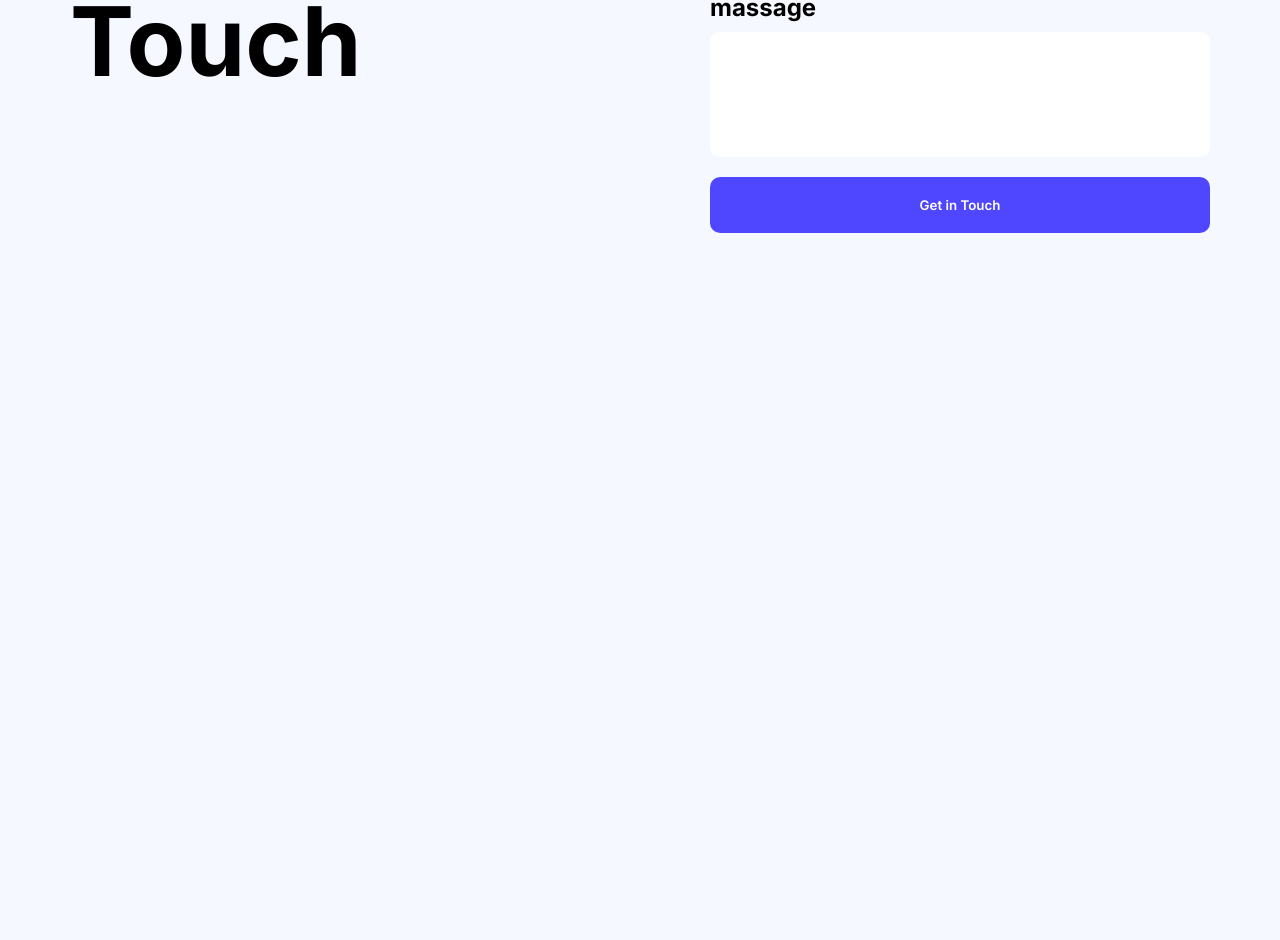
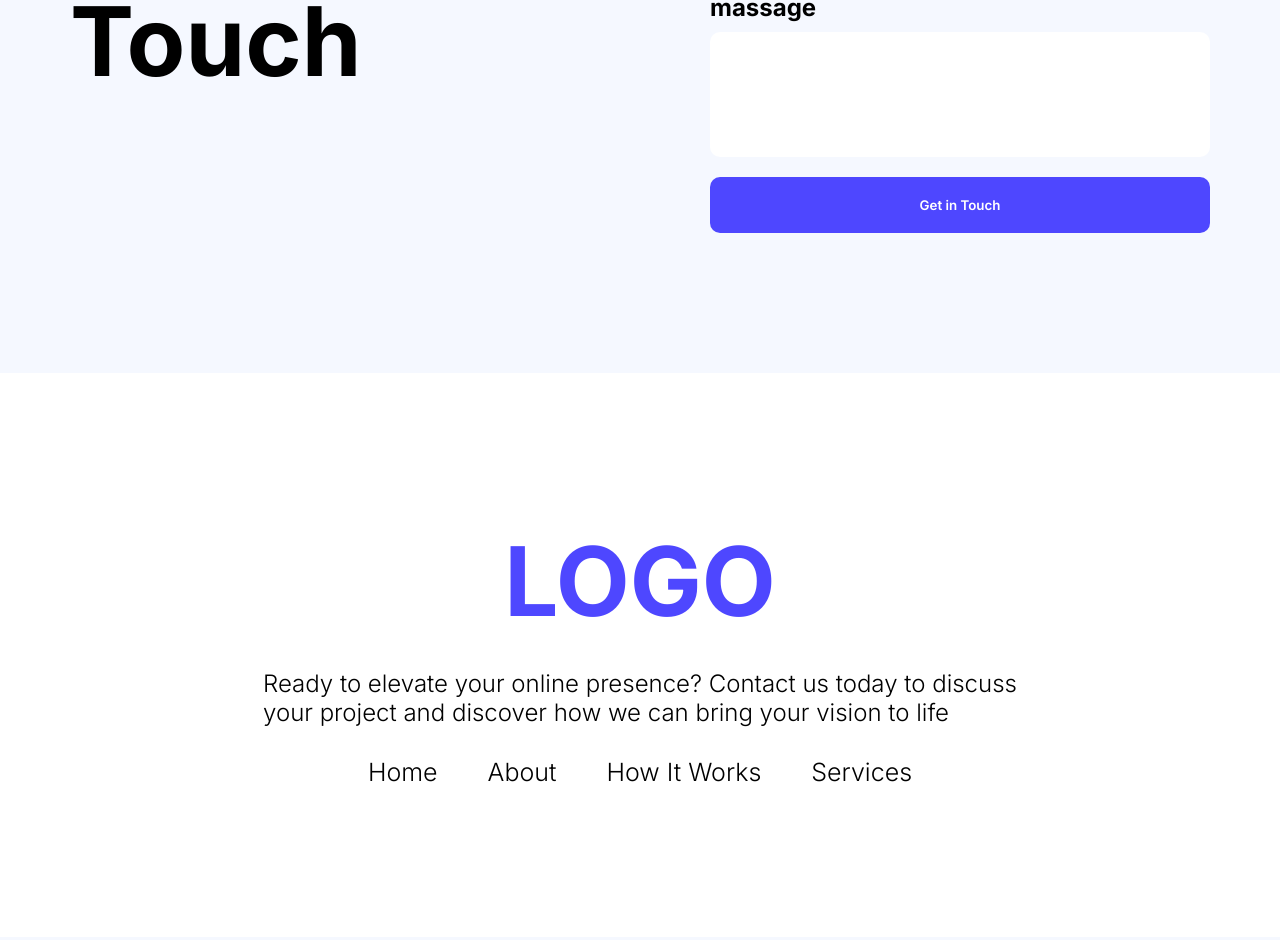
Before and after one commit to omarfarukx11/Assignment-1, a plain HTML site: page index.html in a window 1280 px wide. Shown: the part 2403-3343 px from the top of the page. Drawn offline with Linux system fonts and the light colour scheme.

Commit message:
footer added

```diff
--- a/index.html
+++ b/index.html
@@ -40,6 +40,7 @@
           <img src="Assets/wc-mini.png" alt="" />
         </div>
       </section>
+
       <section class="user-container">
         <div class="user-details">
           <div class="user-details-title">
@@ -143,8 +144,6 @@
         </div>
       </section>
 
-
-
       <section class="input-section">
         <div class="input-title"><h1>Let's Get in Touch</h1></div>
         <div class="form-section">
@@ -160,6 +159,21 @@
         </div>
       </section>
     </main>
-    <footer></footer>
+
+
+    <footer>
+      <section class="footer-section">
+
+      <span class="logo-2">LOGO</span>
+      <p>Ready to elevate your online presence? Contact us today to discuss <br> your project and discover how we can bring your vision to life</p>
+      <ul>
+        <li><a href="#"></a>home</li>
+        <li><a href="#"></a>about</li>
+        <li><a href="#"></a>how it works</li>
+        <li><a href="#"></a>services</li>
+      </ul>
+
+      </section>
+    </footer>
   </body>
 </html>
--- a/style.css
+++ b/style.css
@@ -10,6 +10,8 @@
 body{
     font-family: "Inter", sans-serif;
     background-color: #f5f8ff;
+    max-width: 1440px;
+    margin: 0 auto;
 }
 
 /* --------- header--------- */
@@ -242,6 +244,7 @@ padding: 30px;
 }
 /* -------------------------- */
 
+
 /* input section */
 .input-section{
     max-width: 1140px;
@@ -292,9 +295,38 @@ resize: none;
     border-radius: 10px;
     font-family: "Inter", sans-serif;
 }
+/* -------------------------------- */
 
 
 
-footer{
-    height: 1000px;
+
+.footer-section{
+    background-color: #FFFFFF;
+    display: flex;
+    flex-direction: column;
+    justify-content: center;
+    align-items: center;
+    padding: 150px;
+    gap: 30px;
+
 }
+.footer-section ul {
+    list-style: none;
+    display: flex;
+    gap: 50px;
+    text-transform: capitalize;
+    font-weight: 300;
+    font-size: 25px;
+
+}
+.logo-2{
+    color: #4E47FF;
+    font-weight: bold;
+    font-size: 6em;
+
+}
+.footer-section p {
+    font-size: 24px;
+    font-weight: 300;
+
+}
```
